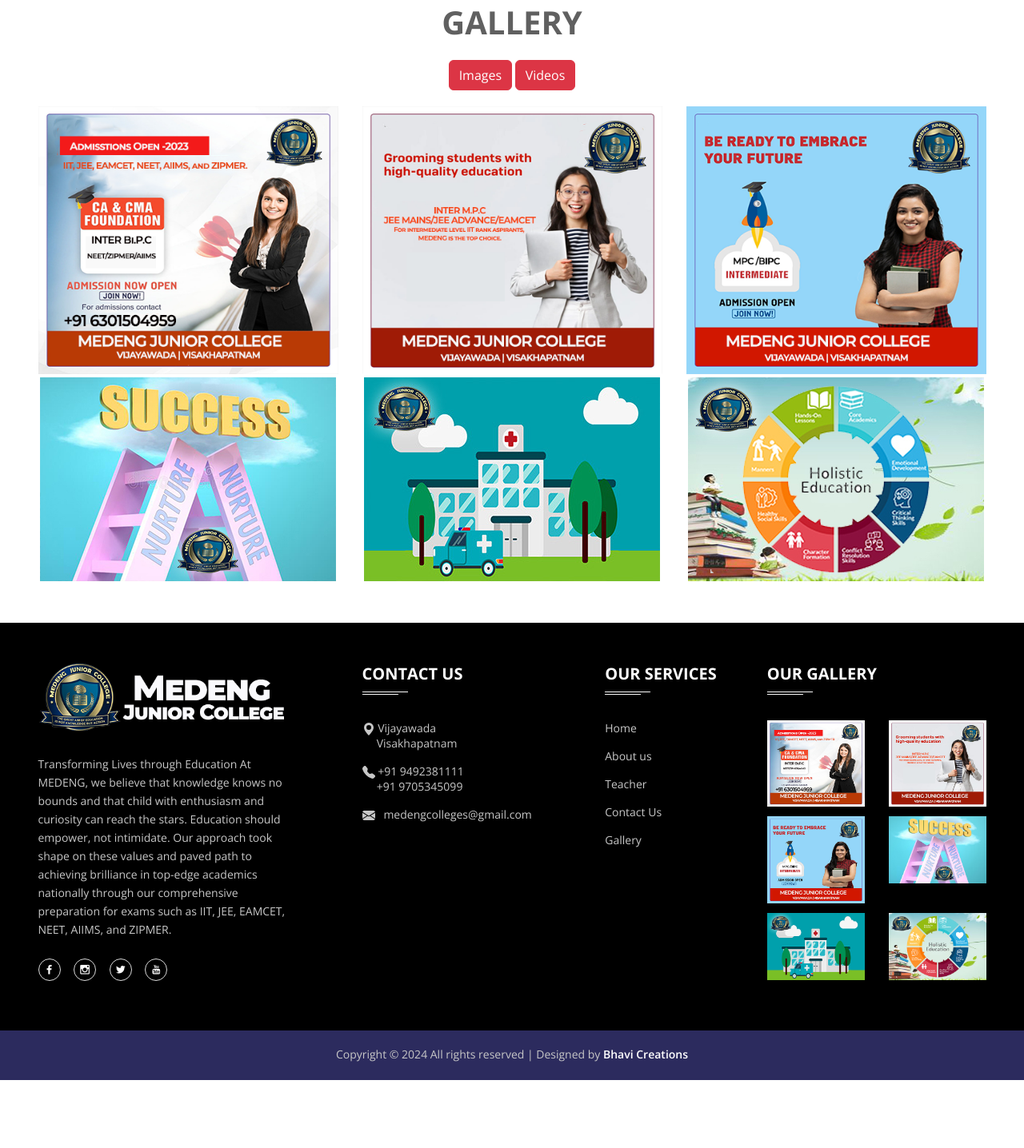
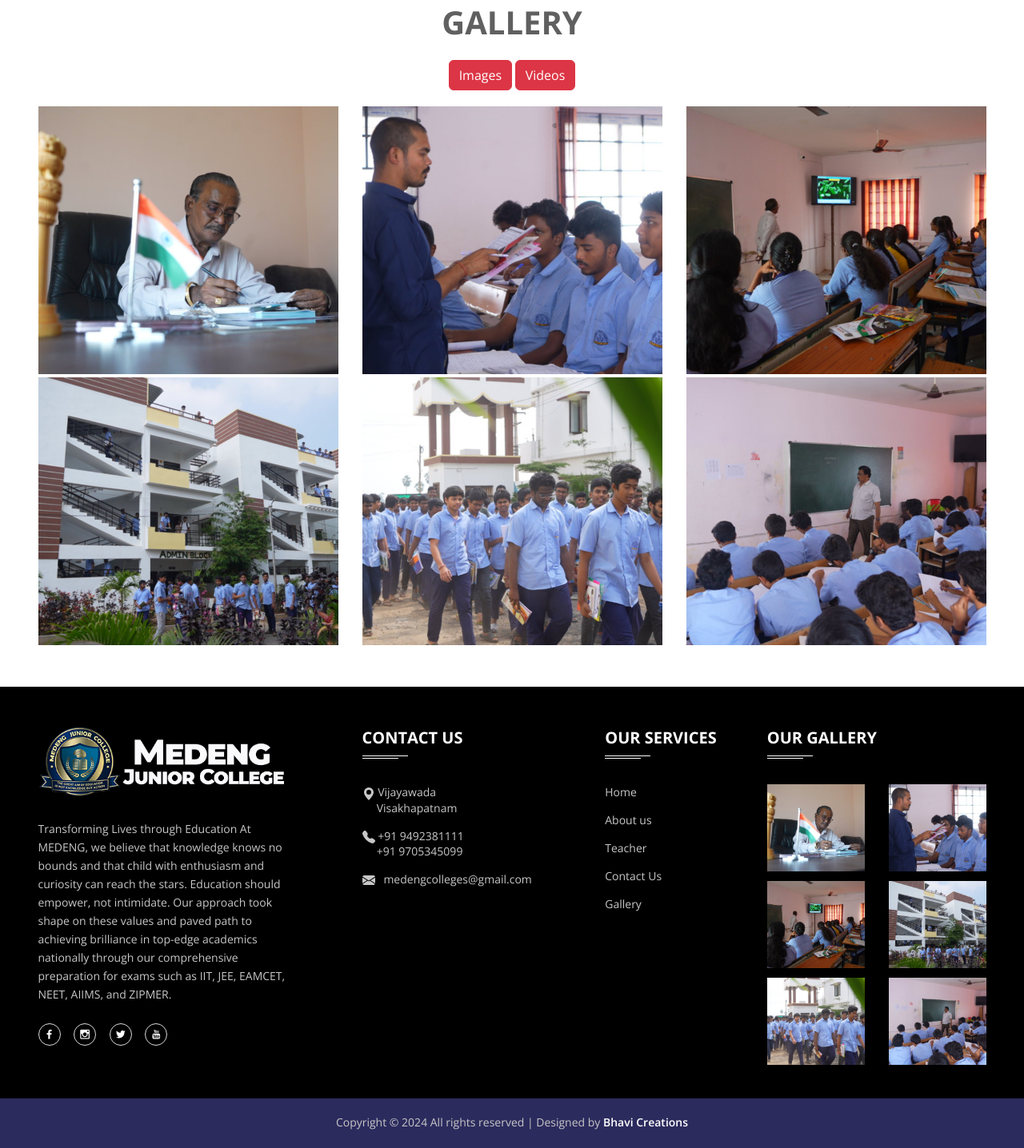
Before and after one commit to bhavi-creations/medeng, a PHP site: page /gallery.html in a window 1280 px wide. Shown: the part 220-1656 px from the top of the page at 80% size. Before the commit the page ends 1571 px from the top, so only its background shows below. Run offline with PHP 8.4, Linux system fonts and the light colour scheme; some libraries are stand-ins or nearby versions.

Commit message:
adding gallery images

```diff
--- a/css/style.css
+++ b/css/style.css
@@ -165,11 +165,25 @@
     transition: all 0.5s ease-out 0s;
 }
 .banner-area {
-  background: rgba(0, 0, 0, 0) url("../img/banner/banner.jpg") no-repeat scroll center center / cover ;
+  background:  url("../img/coursesmainimage.jpg") no-repeat scroll center center / cover ;
   position: relative;
   width: 100%;
   z-index: 1;
 }
+.banner-area-wrapper1 {
+    background-image: url("../img/coursesmainimage.jpg"); /* Replace 'path/to/your/image.jpg' with your image file path */
+    background-size: cover; /* Adjust as needed: cover, contain, etc. */
+    background-position: center center; /* Adjust position if necessary */
+    /* You can add more properties like background-repeat, background-attachment, etc. */
+}
+.banner-area-wrapper2 {
+    background-image: url("../img/teachermainimage.jpg"); /* Replace 'path/to/your/image.jpg' with your image file path */
+    background-size: cover; /* Adjust as needed: cover, contain, etc. */
+    background-position: center center; /* Adjust position if necessary */
+    /* You can add more properties like background-repeat, background-attachment, etc. */
+}
+
+
 .banner-content {
     padding: 132px 0 134px;
 }
--- a/gallery.html
+++ b/gallery.html
@@ -130,22 +130,22 @@
                       <a href="galleryvideo.html" id="button" class="btn btn-danger">Videos</a>
             <div class="row mt-20">
                 <div class="col-lg-4 col-sm-12 col-md-12">
-                    <img src="img/gallery1.png"  class="img-fluid" alt="">
+                    <img src="img/image1.png"  class="img-fluid" alt="">
                 </div>
                 <div class="col-lg-4 col-sm-12 col-md-12">
-                    <img src="img/gallery2.png"  class="img-fluid" alt="">
+                    <img src="img/image2.png"  class="img-fluid" alt="">
                 </div>
                 <div class="col-lg-4 col-sm-12 col-md-12">
-                    <img src="img/gallery3.png"  class="img-fluid" alt="">
+                    <img src="img/image6.png"  class="img-fluid" alt="">
                 </div>
                 <div class="col-lg-4 col-sm-12 col-md-12">
-                    <img src="img/gallery4.jpg"  class="img-fluid" alt="">
+                    <img src="img/image3.png"  class="img-fluid" alt="">
                 </div>
                 <div class="col-lg-4 col-sm-12 col-md-12">
-                    <img src="img/gallery5.jpg"  class="img-fluid" alt="">
+                    <img src="img/image4.png"  class="img-fluid" alt="">
                 </div>
                 <div class="col-lg-4 col-sm-12 col-md-12">
-                    <img src="img/gallery6.jpg"  class="img-fluid" alt="">
+                    <img src="img/image5.png"  class="img-fluid" alt="">
                 </div>
             </div>
         </div>
@@ -274,13 +274,13 @@
                     <div class="col-lg-3 col-md-6 pt-4 pt-lg-0">
                         <div class="single-widget">
                             <h3>Our Gallery</h3>
-                             <div class="row">
-                                <div class="col-6"><a href="gallery.html"><img src="img/gallery1.png" class="img-fluid pb-2" alt=""></a></div>
-                                <div class="col-6"><a href="gallery.html"> <img src="img/gallery2.png" class="img-fluid pb-2" alt=""></a></div>
-                                <div class="col-6"><a href="gallery.html"> <img src="img/gallery3.png" class="img-fluid pb-2" alt=""></a></div>
-                                <div class="col-6"><a href="gallery.html"> <img src="img/gallery4.jpg" class="img-fluid pb-2" alt=""></a></div>
-                                <div class="col-6"><a href="gallery.html"> <img src="img/gallery5.jpg"  class="img-fluid pb-2" alt=""></a></div>
-                                <div class="col-6"><a href="gallery.html"> <img src="img/gallery6.jpg"  class="img-fluid pb-2" alt=""></a></div>
+                            <div class="row">
+                                <div class="col-6"><a href="gallery.html"><img src="img/image1.png" class="img-fluid pb-2" alt=""></a></div>
+                                <div class="col-6"><a href="gallery.html"> <img src="img/image2.png" class="img-fluid pb-2" alt=""></a></div>
+                                <div class="col-6"><a href="gallery.html"> <img src="img/image6.png" class="img-fluid pb-2" alt=""></a></div>
+                                <div class="col-6"><a href="gallery.html"> <img src="img/image3.png"class="img-fluid pb-2" alt=""></a></div>
+                                <div class="col-6"><a href="gallery.html"> <img src="img/image4.png" class="img-fluid pb-2" alt=""></a></div>
+                                <div class="col-6"><a href="gallery.html"> <img src="img/image5.png" class="img-fluid pb-2" alt=""></a></div>
                              </div>
                         </div>
                     </div>
```
Also changed, not shown: about.html (+7 -7 lines), contact.html (+7 -7 lines), course-details.html (+8 -8 lines), course.html (+10 -10 lines), galleryvideo.html (+7 -7 lines), index.html (+7 -7 lines), teacher-details.html (+9 -9 lines), teacher.html (+9 -9 lines), img/coursesmainimage.jpg (added), img/image1.png (added), img/image2.png (added), img/image3.png (added), img/image4.png (added), img/image5.png (added), 2 more files.
